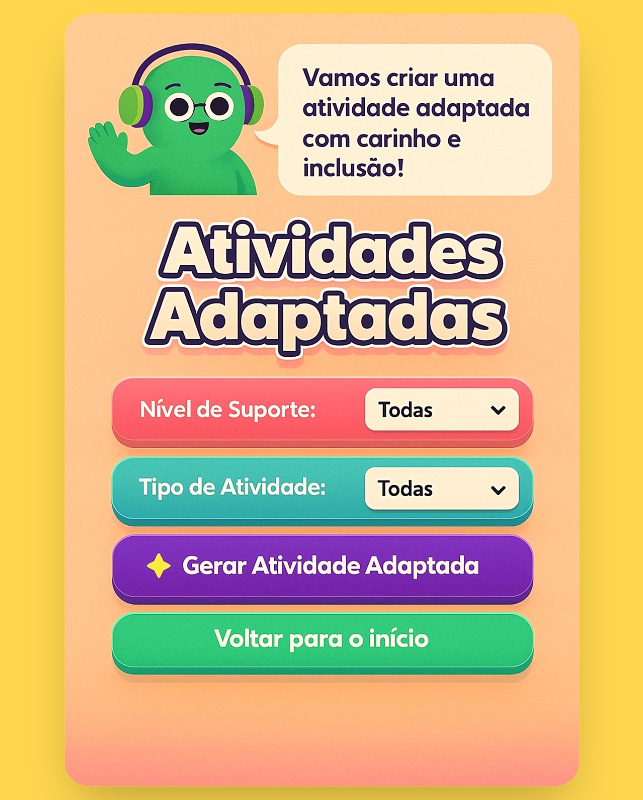
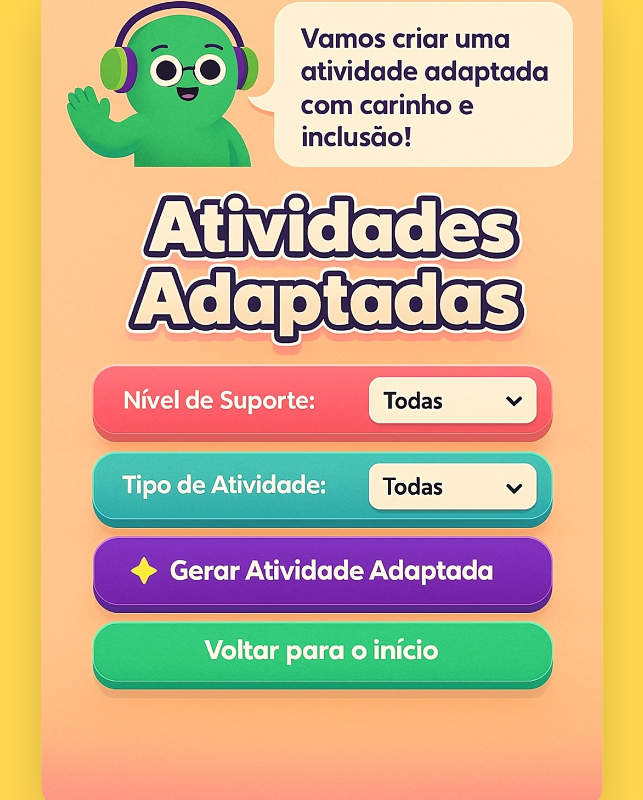
Before and after one commit to letiricetti2-alt/gerador-de-atividades-infantis, a Next.js app: page /atividades-adaptadas in a window 1280 px wide. Shown: the whole page, without its empty margins (318-961 px from the left). Built offline with nearby package versions, Linux system fonts and the light colour scheme.

Commit message:
Update page.jsx

```diff
--- a/app/atividades-adaptadas/page.jsx
+++ b/app/atividades-adaptadas/page.jsx
@@ -4,14 +4,14 @@ import Link from "next/link";
 export default function AtividadesAdaptadas() {
   return (
     <main className="flex items-center justify-center h-screen w-screen bg-[#FFD74F] overflow-hidden">
-      {/* Contêiner principal da imagem */}
-      <div className="relative w-[500px] h-[940px] flex items-center justify-center">
+      {/* Contêiner principal */}
+      <div className="relative w-[520px] h-[960px] flex items-center justify-center">
         <Image
           src="/adaptada.jpeg"
           alt="Tela de Atividades Adaptadas"
-          width={500}
-          height={940}
-          className="rounded-3xl shadow-2xl object-contain scale-[1.03]"
+          width={520}
+          height={960}
+          className="rounded-3xl shadow-2xl object-contain scale-[1.08] translate-y-[-10px]"
           priority
         />
 
@@ -23,8 +23,8 @@ export default function AtividadesAdaptadas() {
             top: "73%",
             left: "50%",
             transform: "translateX(-50%)",
-            width: "330px",
-            height: "65px",
+            width: "340px",
+            height: "70px",
           }}
         >
           <span className="sr-only">Gerar Atividade Adaptada</span>
@@ -35,11 +35,11 @@ export default function AtividadesAdaptadas() {
           href="/"
           className="absolute"
           style={{
-            top: "82%",
+            top: "82.5%",
             left: "50%",
             transform: "translateX(-50%)",
-            width: "330px",
-            height: "65px",
+            width: "340px",
+            height: "70px",
           }}
         >
           <span className="sr-only">Voltar para o início</span>
```
